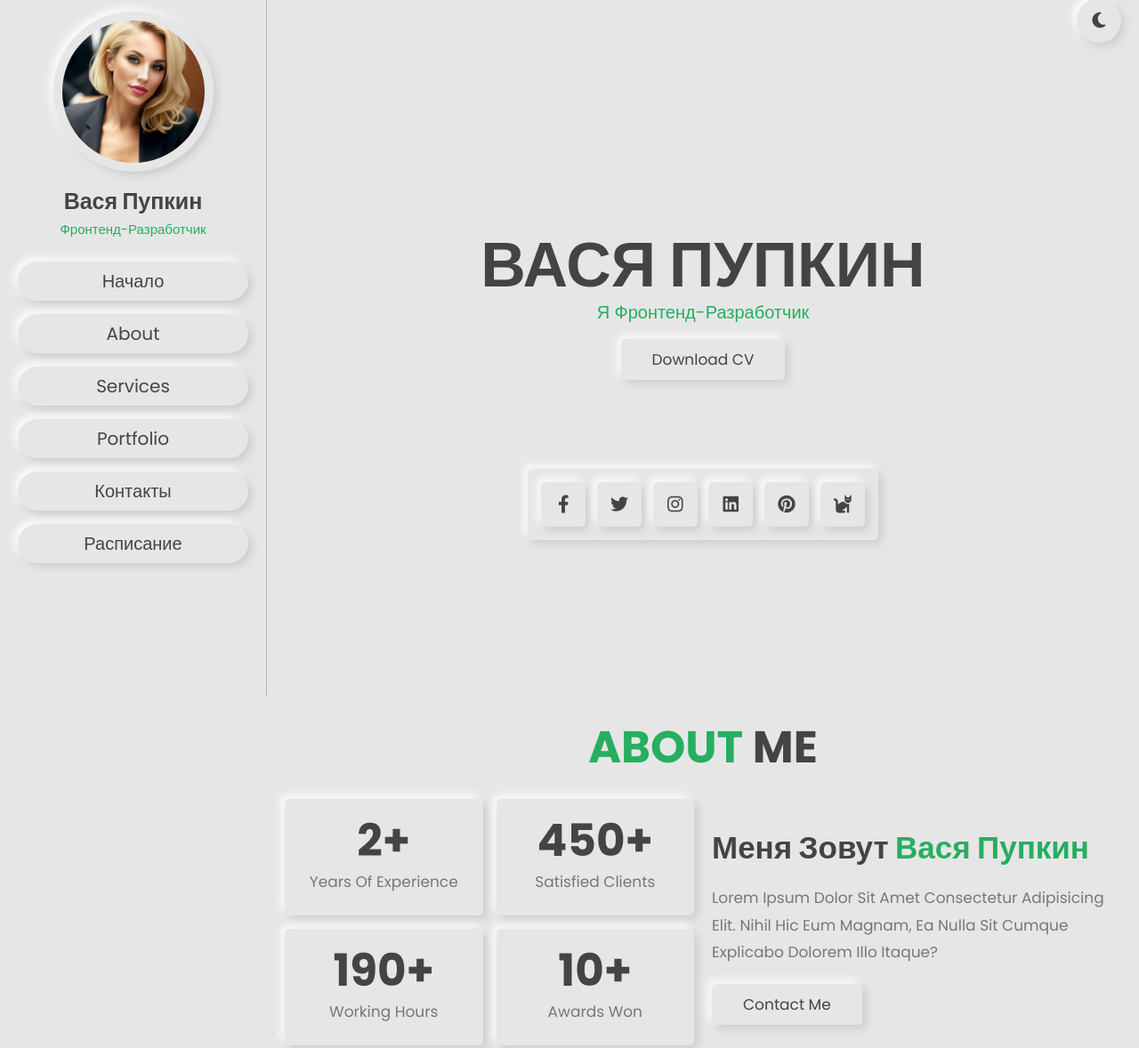
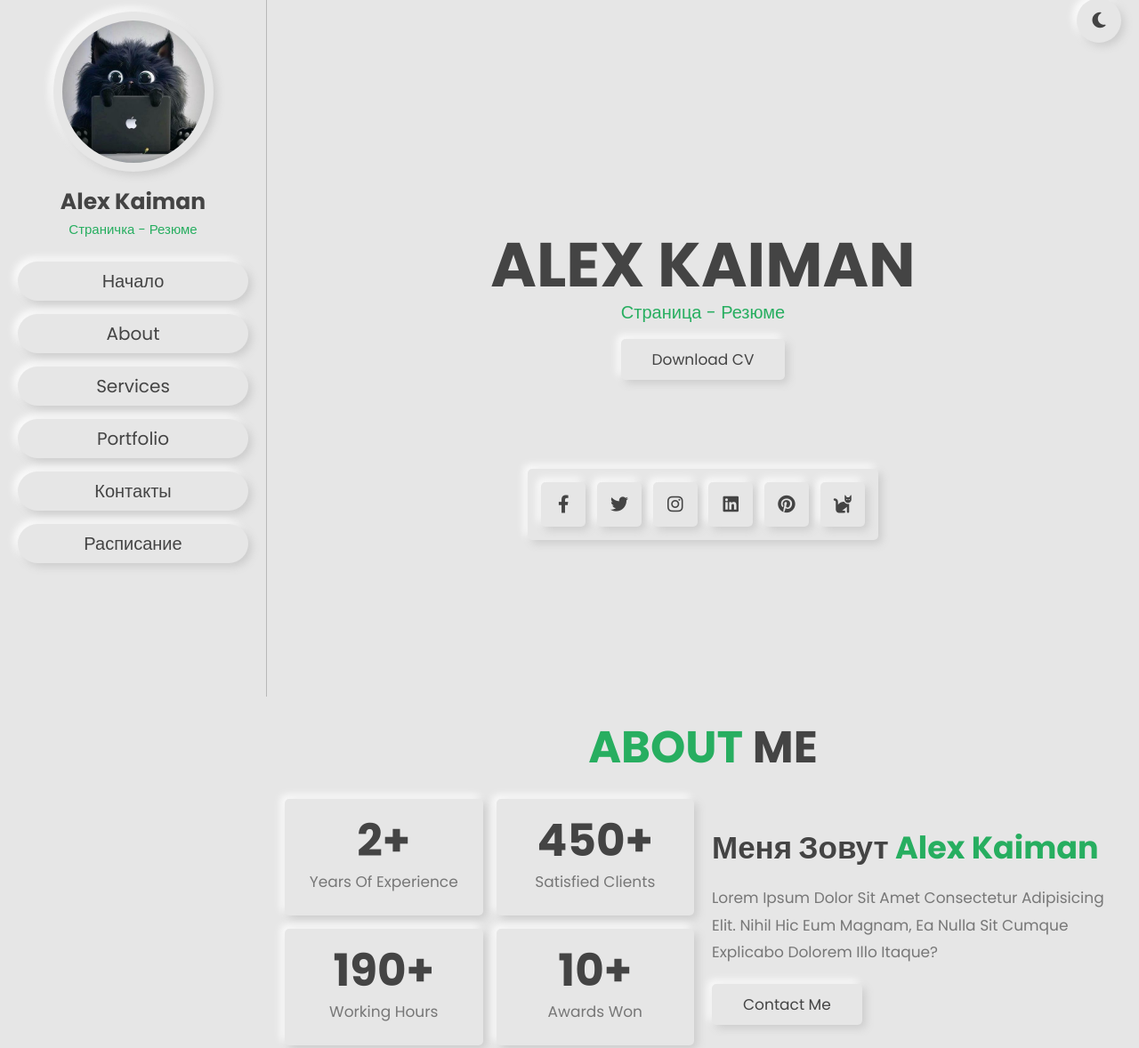
Before and after one commit to alexkaiman/alexkaiman.github.io, a plain HTML site: page index.html in a window 1280 px wide. Shown: the part 17-1195 px from the top of the page at 89% size. Drawn offline with Linux system fonts and the light colour scheme.

Commit message:
Changes to be committed: 	modified:   css/style.css 	new file:   image/black_cat.jpg 	modified:   index.html

```diff
--- a/index.html
+++ b/index.html
@@ -5,26 +5,20 @@
     <meta http-equiv="X-UA-Compatible" content="IE=edge">
     <meta name="viewport" content="width=device-width, initial-scale=1.0">
     <title>complete responsive personal portfolio website desgin</title>
-
     <!-- font awesome cdn link  -->
     <link rel="stylesheet" href="https://cdnjs.cloudflare.com/ajax/libs/font-awesome/6.4.0/css/all.min.css">
-
     <!-- custom css file link  -->
     <link rel="stylesheet" href="css/style.css">
-
 </head>
 <body>
 
 <!-- header section starts  -->
-
 <header class="header">
-
     <div class="user">
-        <img src="image/a1.png" alt="">
-        <h3>вася пупкин</h3>
-        <p>фронтенд-разработчик</p>
+        <img src="image/black_cat.jpg" alt="">
+        <h3>Alex Kaiman</h3>
+        <p>страничка - резюме</p>
     </div>
-
     <nav class="navbar">
         <a href="#home">начало</a>
         <a href="#about">about</a>
@@ -33,27 +27,18 @@
         <a href="#contact">контакты</a>
         <a href="#schedule">расписание</a>
     </nav>
-
 </header>
-
 <!-- header section ends -->
-
 <div id="menu-btn" class="fas fa-bars"></div>
-
 <!-- theme toggler  -->
-
 <div id="theme-toggler" class="fas fa-moon"></div>
-
 <!-- home section starts  -->
-
 <section class="home" id="home">
-
     <div class="content">
-        <h3>вася пупкин</h3>
-        <p>я фронтенд-разработчик</p>
+        <h3>Alex Kaiman</h3>
+        <p>страница - резюме</p>
         <a href="#" class="btn">download CV</a>
     </div>
-
     <div class="share">
         <a href="#" class="fab fa-facebook-f"></a>
         <a href="https://twitter.com" class="fab fa-twitter"></a>
@@ -62,19 +47,12 @@
         <a href="#" class="fab fa-pinterest"></a>
         <a href="#" class="fa-solid fa-cat"></a>
     </div>
-
 </section>
-
 <!-- home section ends -->
-
 <!-- about section starts  -->
-
 <section class="about" id="about">
-
     <h1 class="heading"> <span>about</span> me </h1>
-
     <div class="row">
-
         <div class="box-container">
             <div class="box">
                 <h3>2+</h3>
@@ -93,17 +71,13 @@
                 <p>awards won</p>
             </div>
         </div>
-
         <div class="content">
-            <h3>Меня зовут <span>вася пупкин</span></h3>
+            <h3>Меня зовут <span>Alex Kaiman</span></h3>
             <p>Lorem ipsum dolor sit amet consectetur adipisicing elit. Nihil hic eum magnam, ea nulla sit cumque explicabo dolorem illo itaque?</p>
             <a href="#" class="btn">contact me</a>
         </div>
-
     </div>
-
     <div class="row">
-
         <div class="progress">
             <h3> web design <span>90%</span> </h3>
             <div class="bar bar-1-1"><span></span></div>
@@ -112,7 +86,6 @@
             <h3> UI/UX design <span>80%</span> </h3>
             <div class="bar bar-1-3"><span></span></div>
         </div>
-
         <div class="progress">
             <h3> HTML <span>95%</span> </h3>
             <div class="bar bar-2-1"><span></span></div>
@@ -121,125 +94,94 @@
             <h3> javascript <span>65%</span> </h3>
             <div class="bar bar-2-3"><span></span></div>
         </div>
-
     </div>
-
 </section>
-
 <!-- about section ends -->
-
 <!-- services section starts  -->
-
 <section class="services" id="services">
-
     <h1 class="heading"> my <span>services</span> </h1>
-
     <div class="box-container">
-
         <div class="box">
             <i class="fas fa-code"></i>
             <h3>web design</h3>
             <p>Lorem ipsum dolor sit amet consectetur adipisicing elit. Exercitationem quas delectus, laboriosam nulla dolore in.</p>
         </div>
-
         <div class="box">
             <i class="fas fa-paint-brush"></i>
             <h3>graphic design</h3>
             <p>Lorem ipsum dolor sit amet consectetur adipisicing elit. Exercitationem quas delectus, laboriosam nulla dolore in.</p>
         </div>
-
         <div class="box">
             <i class="fas fa-mobile"></i>
             <h3>responsive design</h3>
             <p>Lorem ipsum dolor sit amet consectetur adipisicing elit. Exercitationem quas delectus, laboriosam nulla dolore in.</p>
         </div>
-
         <div class="box">
             <i class="fas fa-bullhorn"></i>
             <h3>digital marketing</h3>
             <p>Lorem ipsum dolor sit amet consectetur adipisicing elit. Exercitationem quas delectus, laboriosam nulla dolore in.</p>
         </div>
-
         <div class="box">
             <i class="fas fa-search-dollar"></i>
             <h3>SEO marketing</h3>
             <p>Lorem ipsum dolor sit amet consectetur adipisicing elit. Exercitationem quas delectus, laboriosam nulla dolore in.</p>
         </div>
-
         <div class="box">
             <i class="fab fa-wordpress"></i>
             <h3>wordpress</h3>
             <p>Lorem ipsum dolor sit amet consectetur adipisicing elit. Exercitationem quas delectus, laboriosam nulla dolore in.</p>
         </div>
-
     </div>
-
 </section>
 
 <!-- services section ends -->
-
 <!-- portfolio section starts  -->
-
 <section class="portfolio" id="portfolio">
-
     <h1 class="heading"> my <span>portfolio</span> </h1>
-
     <div class="box-container">
-
         <div class="box">
             <img src="image/img-1.jpg" alt="">
             <div class="content">
                 <h3>project 01</h3>
             </div>
         </div>
-
         <div class="box">
             <img src="image/img-2.jpg" alt="">
             <div class="content">
                 <h3>project 02</h3>
             </div>
         </div>
-
         <div class="box">
             <img src="image/img-3.jpg" alt="">
             <div class="content">
                 <h3>project 03</h3>
             </div>
         </div>
-
         <div class="box">
             <img src="image/img-4.jpg" alt="">
             <div class="content">
                 <h3>project 04</h3>
             </div>
         </div>
-
         <div class="box">
             <img src="image/img-5.jpg" alt="">
             <div class="content">
                 <h3>project 05</h3>
             </div>
         </div>
-
         <div class="box">
             <img src="image/img-6.jpg" alt="">
             <div class="content">
                 <h3>project 06</h3>
             </div>
         </div>
-
     </div>
-
 </section>
 
 <!-- portfolio section ends -->
-
 <!-- contact section starts -->
-
 <section class="contact" id="contact">
-
     <h1 class="heading"> <span>contact</span> me </h1>
-
     <form action="">
         <input type="text" placeholder="your name" class="box">
         <input type="email" placeholder="your email" class="box">
@@ -247,35 +189,18 @@
         <textarea name="" class="box" placeholder="your message" id="" cols="30" rows="10"></textarea>
         <input type="submit" value="send message" class="btn">
     </form>
-
 </section>
 
 <!-- contact section ends -->
-
 <section class="contact" id="schedule">
-
     <h1 class="heading"> <span>мое</span> расписание </h1>
         <div class="box">
         <img src="image/sc.png" alt="">
 		</div>
-
 </section>
-
 <div class="credits"> created by <span>mr. web designer</span> | all rights reserved </div>
-
-
-
-
-
-
-
-
-
-
-
 
 <!-- custom js file link  -->
 <script src="js/script.js"></script>
-
 </body>
 </html>
```
Also changed, not shown: css/style.css (+0 -15 lines), image/black_cat.jpg (added).
